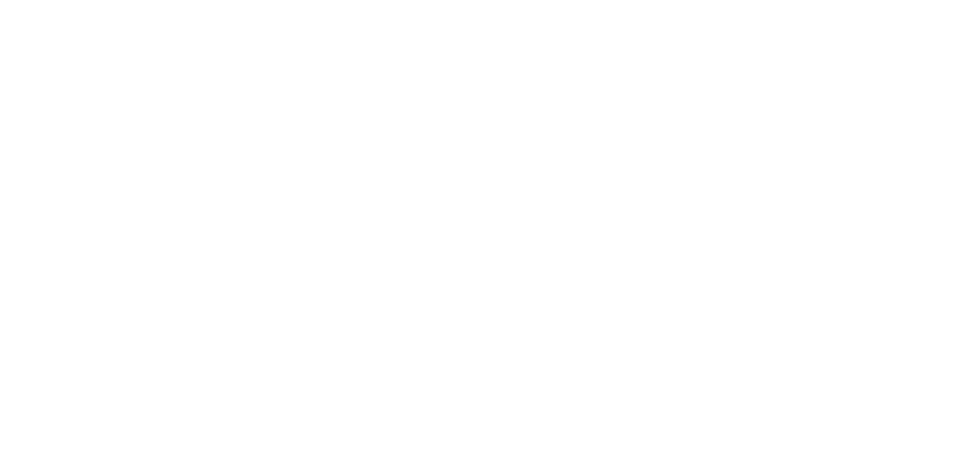
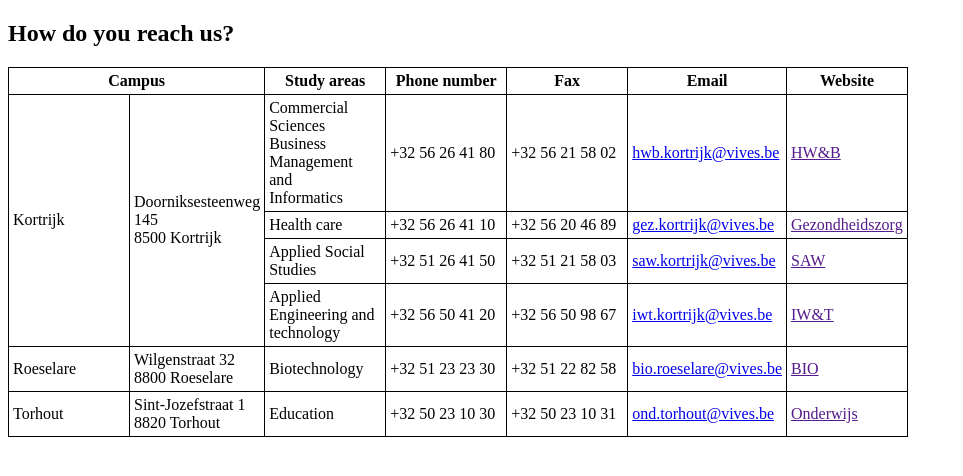
Before and after one commit to JordanMalekeraVives/Web-Development, a plain HTML site: page labo_3/contact/index.html in a window 1280 px wide. Shown: the whole page, without its empty margins (0-963 px from the left). Drawn offline with Linux system fonts and the light colour scheme.

Commit message:
Completed task: contact

```diff
--- /dev/null
+++ b/labo_3/contact/contact-style.css
@@ -0,0 +1,12 @@
+table, th, td {
+    border: black 1px solid;
+    border-collapse: collapse;
+}
+
+th, td {
+    padding: 4px;
+}
+
+td {
+    width: 7rem;
+}
--- a/labo_3/contact/index.html
+++ b/labo_3/contact/index.html
@@ -2,9 +2,71 @@
 <html lang="en">
 <head>
     <meta charset="UTF-8">
-    <title>Title</title>
+    <link rel="stylesheet" href="./contact-style.css">
+    <title>Contact</title>
 </head>
 <body>
-
+<h2>How do you reach us?</h2>
+<table>
+    <thead>
+    <tr>
+        <th colspan="2">Campus</th>
+        <th>Study areas</th>
+        <th>Phone number</th>
+        <th>Fax</th>
+        <th>Email</th>
+        <th>Website</th>
+    </tr>
+    </thead>
+    <tbody>
+    <tr>
+        <td rowspan="4">Kortrijk</td>
+        <td rowspan="4">Doorniksesteenweg <br>145 <br>8500 Kortrijk</td>
+        <td>Commercial <br>Sciences <br>Business <br>Management <br>and<br>Informatics</td>
+        <td>+32 56 26 41 80</td>
+        <td>+32 56 21 58 02</td>
+        <td><a href="mailto:hwb.kortrijk@vives.be">hwb.kortrijk@vives.be</a></td>
+        <td><a href="">HW&B</a></td>
+    </tr>
+    <tr>
+        <td>Health care</td>
+        <td>+32 56 26 41 10</td>
+        <td>+32 56 20 46 89</td>
+        <td><a href="mailto:gez.kortrijk@vives.be">gez.kortrijk@vives.be</a></td>
+        <td><a href="">Gezondheidszorg</a></td>
+    </tr>
+    <tr>
+        <td>Applied Social Studies</td>
+        <td>+32 51 26 41 50</td>
+        <td>+32 51 21 58 03</td>
+        <td><a href="mailto:saw.kortrijk@vives.be">saw.kortrijk@vives.be</a></td>
+        <td><a href="">SAW</a></td>
+    </tr>
+    <tr>
+        <td>Applied Engineering and technology</td>
+        <td>+32 56 50 41 20</td>
+        <td>+32 56 50 98 67</td>
+        <td><a href="mailto:iwt.kortrijk@vives.be">iwt.kortrijk@vives.be</a></td>
+        <td><a href="">IW&T</a></td>
+    </tr>
+    <tr>
+        <td>Roeselare</td>
+        <td>Wilgenstraat 32 <br>8800 Roeselare</td>
+        <td>Biotechnology</td>
+        <td>+32 51 23 23 30</td>
+        <td>+32 51 22 82 58</td>
+        <td><a href="mailto:bio.roeselare@vives.be">bio.roeselare@vives.be</a></td>
+        <td><a href="">BIO</a></td>
+    <tr>
+        <td>Torhout</td>
+        <td>Sint-Jozefstraat 1 <br>8820 Torhout</td>
+        <td>Education</td>
+        <td>+32 50 23 10 30</td>
+        <td>+32 50 23 10 31</td>
+        <td><a href="mailto:ond.torhout@vives.be">ond.torhout@vives.be</a></td>
+        <td><a href="">Onderwijs</a></td>
+    </tr>
+    </tbody>
+</table>
 </body>
 </html>
```
